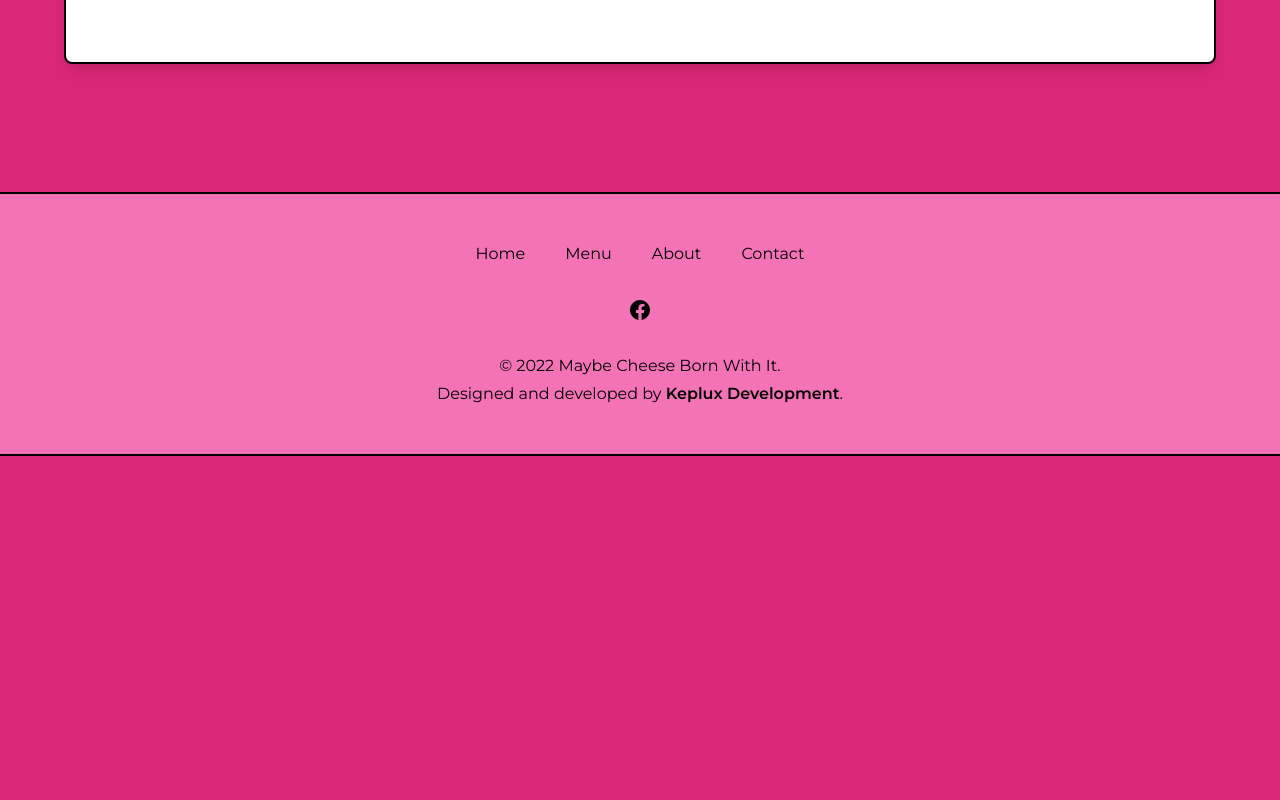
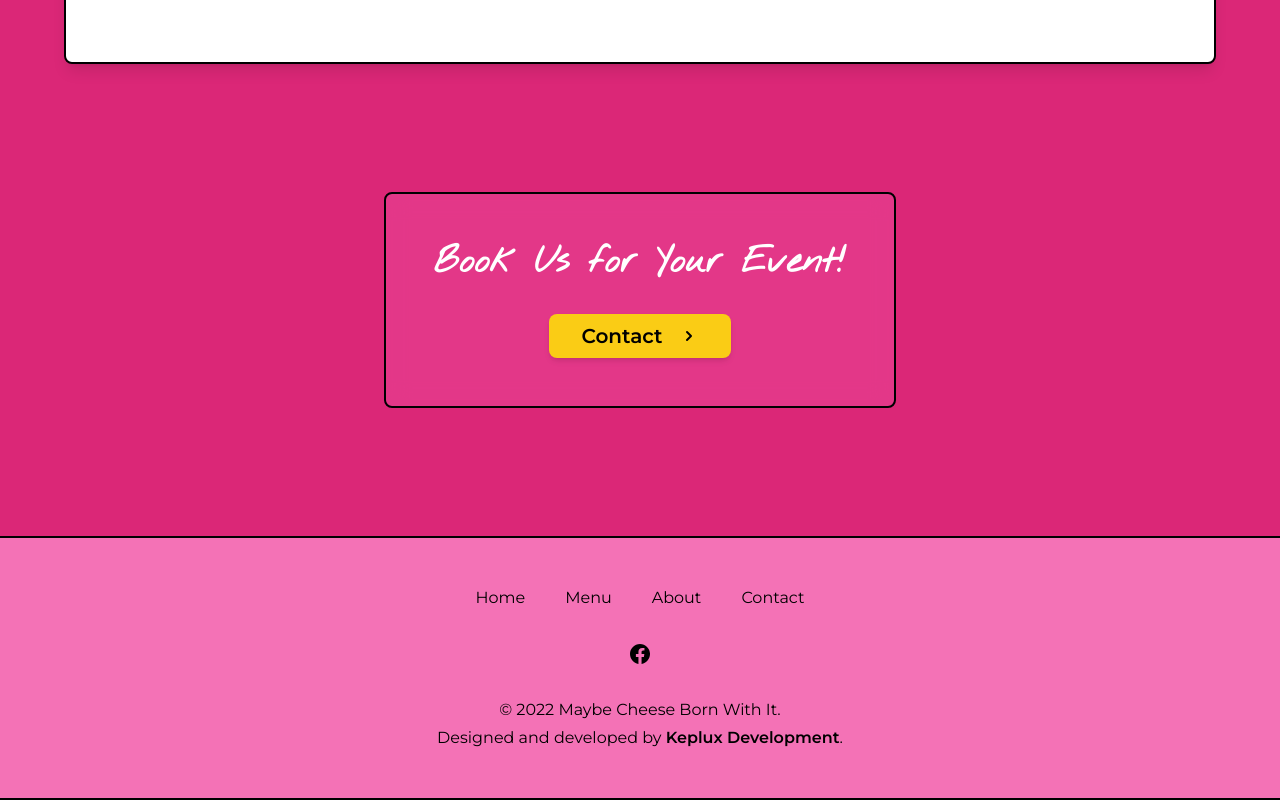
Before and after one commit to keplux/maybe-cheese-born-with-it-website, a Next.js app: page /menu in a window 1280 px wide. Shown: the part 1714-2514 px from the top of the page. Before the commit the page ends 2170 px from the top, so only its background shows below. Built offline with nearby package versions, Linux system fonts and the light colour scheme; a web font is replaced by a local one.

Commit message:
Add contact links to other pages.

```diff
--- a/pages/about.tsx
+++ b/pages/about.tsx
@@ -1,4 +1,5 @@
 import Image from 'next/image';
+import Link from 'next/link';
 import { Seo } from '../src';
 
 const About = () => {
@@ -47,6 +48,30 @@ const About = () => {
           </div>
         </div>
       </div>
+      <div className='px-2'>
+        <div className='flex flex-col items-center mt-16 sm:mt-32 text-center bg-brand-500/50 backdrop-blur-md max-w-lg mx-auto px-8 py-8 sm:py-12 rounded-lg border-2 border-black'>
+          <p className='text-3xl sm:text-4xl font-handwriting text-white font-bold'>
+            Book Us for Your Event!
+          </p>
+          <Link href='/contact' passHref>
+            <button className='mt-8 flex w-min items-center px-8 py-2 text-xl rounded-lg shadow-md font-semibold bg-yellow-400 hover:bg-yellow-500 transition'>
+              <span>Contact</span>
+              <svg
+                xmlns='http://www.w3.org/2000/svg'
+                className='ml-4 h-5 w-5'
+                viewBox='0 0 20 20'
+                fill='currentColor'
+              >
+                <path
+                  fillRule='evenodd'
+                  d='M7.293 14.707a1 1 0 010-1.414L10.586 10 7.293 6.707a1 1 0 011.414-1.414l4 4a1 1 0 010 1.414l-4 4a1 1 0 01-1.414 0z'
+                  clipRule='evenodd'
+                />
+              </svg>
+            </button>
+          </Link>
+        </div>
+      </div>
     </div>
   );
 };
--- a/pages/menu.tsx
+++ b/pages/menu.tsx
@@ -1,3 +1,4 @@
+import Link from 'next/link';
 import { Seo } from '../src';
 
 const MenuItem = ({
@@ -83,7 +84,7 @@ const Menu = () => {
   return (
     <div className='relative py-16 sm:py-32 px-2'>
       <Seo
-        title="Serving the Sassiest Mac n Cheese at Your Event | Toledo, OH"
+        title='Serving the Sassiest Mac n Cheese at Your Event | Toledo, OH'
         description="Whether you're planning a wedding, birthday party, graduation party, or just need an excuse to eat mac and cheese, we're sure to be the best in Toledo!"
         shareUrl='/images/sugar.jpg'
         url='https://www.maybecheesebornwithit.com/menu'
@@ -120,6 +121,30 @@ const Menu = () => {
           </div>
         </div>
       </div>
+      <div className='px-2'>
+        <div className='flex flex-col items-center mt-16 sm:mt-32 text-center bg-brand-500/50 backdrop-blur-md max-w-lg mx-auto px-8 py-8 sm:py-12 rounded-lg border-2 border-black'>
+          <p className='text-3xl sm:text-4xl font-handwriting text-white font-bold'>
+            Book Us for Your Event!
+          </p>
+          <Link href='/contact' passHref>
+            <button className='mt-8 flex w-min items-center px-8 py-2 text-xl rounded-lg shadow-md font-semibold bg-yellow-400 hover:bg-yellow-500 transition'>
+              <span>Contact</span>
+              <svg
+                xmlns='http://www.w3.org/2000/svg'
+                className='ml-4 h-5 w-5'
+                viewBox='0 0 20 20'
+                fill='currentColor'
+              >
+                <path
+                  fillRule='evenodd'
+                  d='M7.293 14.707a1 1 0 010-1.414L10.586 10 7.293 6.707a1 1 0 011.414-1.414l4 4a1 1 0 010 1.414l-4 4a1 1 0 01-1.414 0z'
+                  clipRule='evenodd'
+                />
+              </svg>
+            </button>
+          </Link>
+        </div>
+      </div>
     </div>
   );
 };
```
